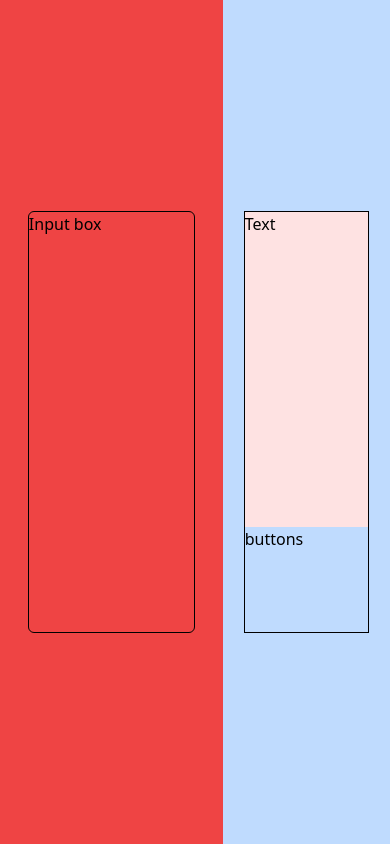
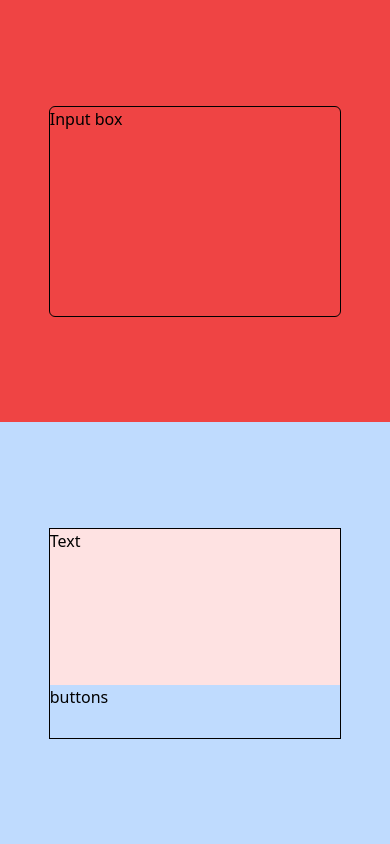
Before and after one commit to aayalacdv/drop-zone-challenge, a React (Create React App) app: page / in a window 390 px wide. Built offline with nearby package versions, Linux system fonts and the light colour scheme.

Commit message:
made design responsive

```diff
--- a/src/App.tsx
+++ b/src/App.tsx
@@ -3,13 +3,13 @@ import './App.css'
 
 function App() {
   return (
-    <div className='App flex justify-center items-center'>
+    <div className='App flex flex-col sm:flex-row justify-center items-center '>
       <div className='bg-red-500 h-full w-full flex items-center justify-center'>
         <div className='w-3/4 h-1/2 border border-black rounded-md'>
           <p>Input box </p>
         </div>
       </div>
-      <div className='bg-blue-200 h-full w-3/4 flex items-center justify-center'>
+      <div className='bg-blue-200 h-full sm:w-3/4 w-full flex items-center justify-center'>
         <div className='w-3/4 h-1/2 border border-black'>
           <div className='w-full h-3/4 bg-red-100'>Text</div>
           <div>buttons</div>
--- a/tailwind.config.js
+++ b/tailwind.config.js
@@ -3,6 +3,9 @@ module.exports = {
     "./src/**/*.{js,jsx,ts,tsx}",
   ],
   theme: {
+    screens: {
+      'sm': '700px',
+    },
     extend: {},
   },
   plugins: [],
```
